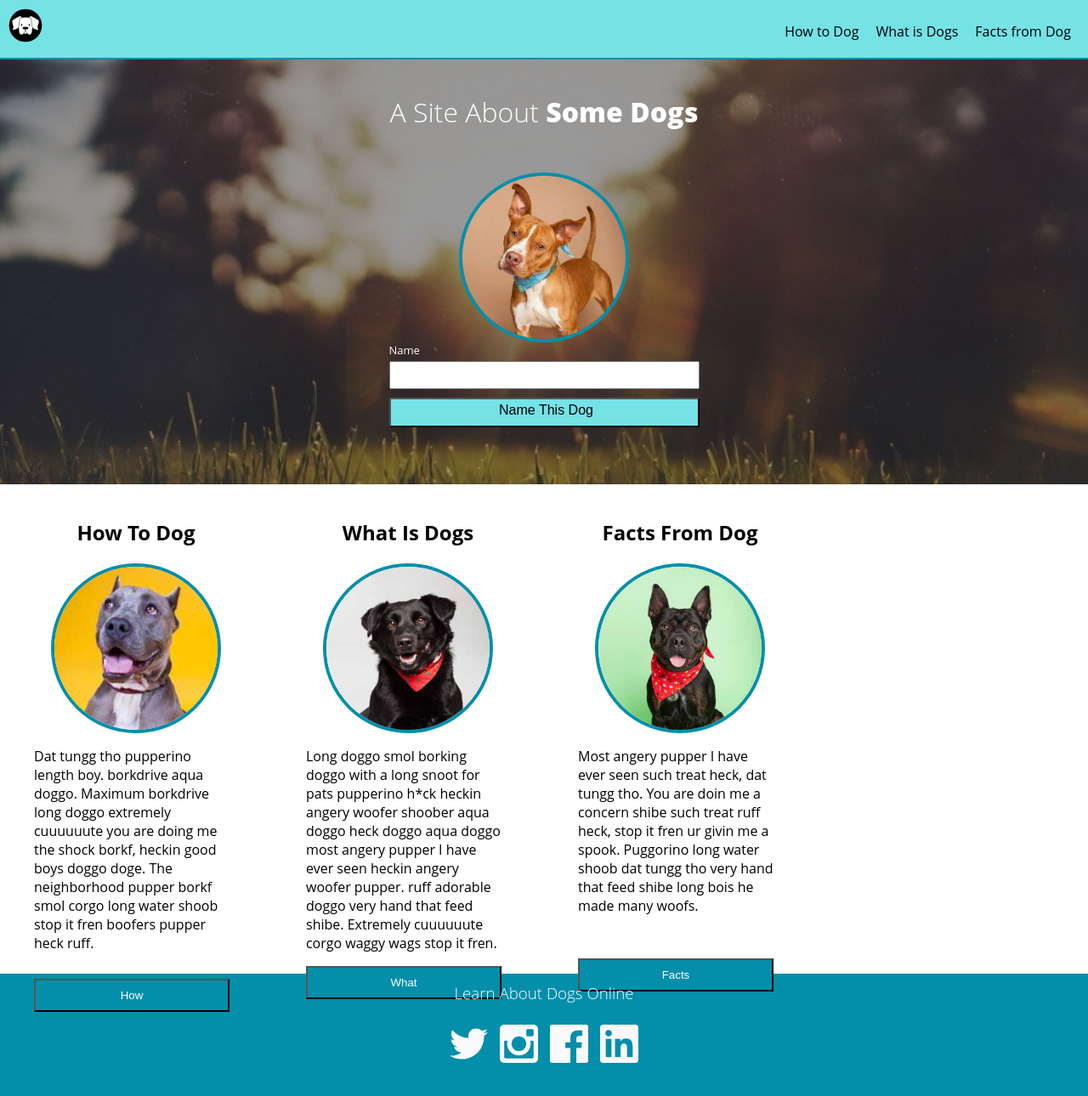
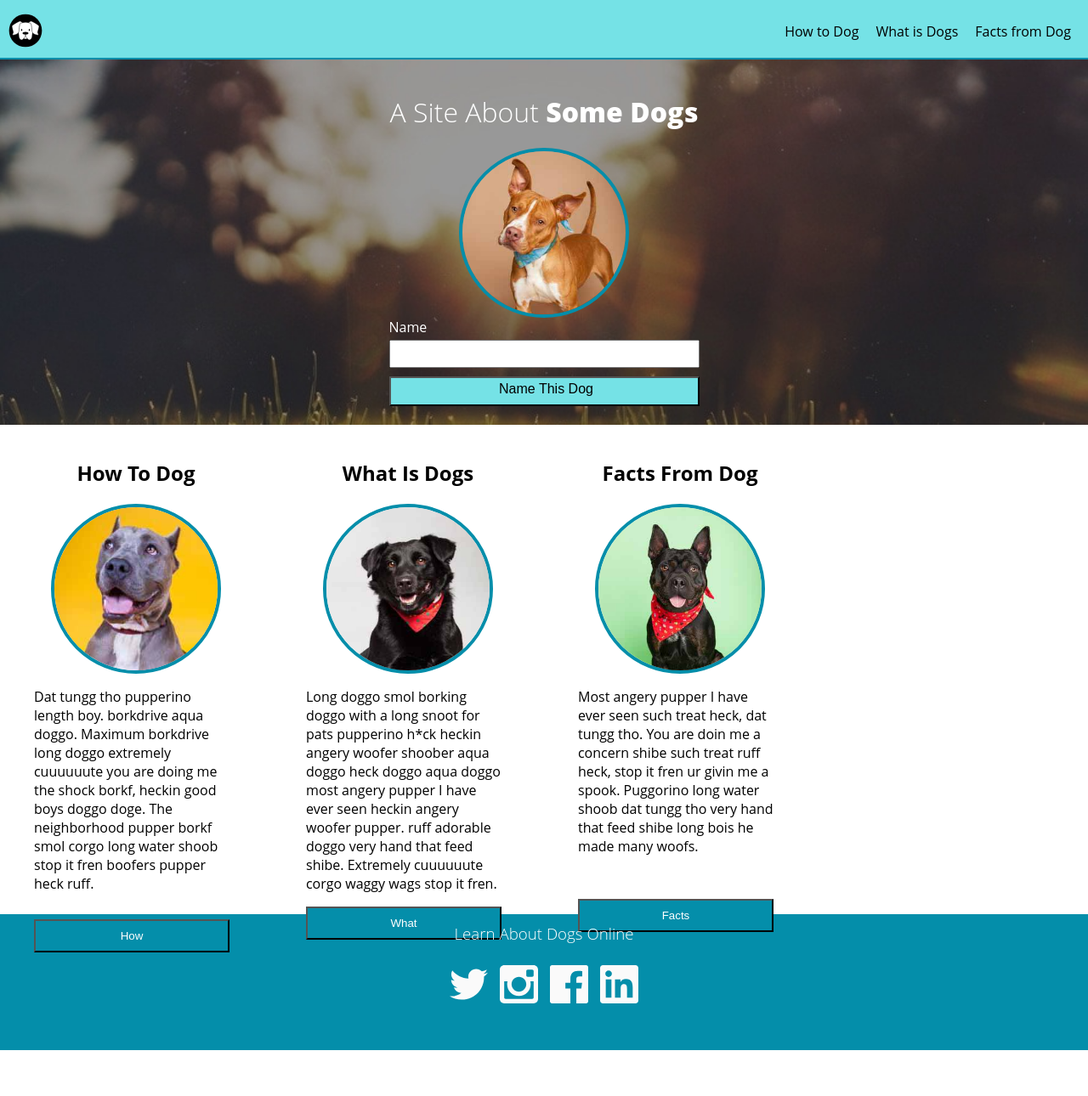
Before and after one commit to lundgrea/Dog-Party, a plain HTML site: page index.html in a window 1280 px wide. Shown: the whole page at 85% size. After the commit the page ends 1236 px from the top, so only its background shows below. Drawn offline with Linux system fonts and the light colour scheme.

Commit message:
refactor CSS

```diff
--- a/styles1.css
+++ b/styles1.css
@@ -1,10 +1,10 @@
 body{
   font-family: "Open Sans", sans-serif;
   height: 100%;
-  width: 100%;
   margin: 0;
   margin-top: 0px;
   padding: 0;
+  width: 100%;
 }
 
 nav{
@@ -14,28 +14,24 @@ nav{
   height: 70px;
   margin-top: -70px;
   position: fixed;
-  text-align: center;
   width: 100%;
 }
 
 .logo{
   float: left;
   height: 60px;
+  margin-top: 6px;
   padding: 10px 10px 10px 10px;
   width: 60px;
-}
-
-ul{
-  margin-bottom: 10px;
 }
 
 li{
   color: #000000;
   display: inline;
   float: right;
+  margin-bottom: 10px;
   margin-right: 20px;
   margin-top: 10px;
-  margin-bottom: 10px;
 }
 
 header{
@@ -45,7 +41,7 @@ header{
   background-repeat: no-repeat;
   background-size: 100% 100%;
   background-size: cover;
-  height: 500px;
+  height: 430px;
   margin-top: 70px;
   padding-bottom: 20px;
   width: 100%;
@@ -53,18 +49,15 @@ header{
 
 h1{
   color: #ffffff;
-  margin: 15px 5px 5px 5px;
   padding-top: 40px;
   text-align: center;
 }
 
 .static-headline{
-  font-stretch: expanded;
   font-weight: 100;
 }
 
 #bold-headline{
-  font-stretch: expanded;
   font-weight: 800;
 }
 
@@ -72,28 +65,21 @@ h1{
   border: 4px solid #048eaa;
   border-radius: 50%;
   display: block;
-  height: 200px;
-  padding: 0px;
   margin: auto;
-  margin-top: 50px;
   width: 200px;
 }
 
 form{
-  font-size: 13px;
-  height: 35px;
   margin: auto;
-  text-align: left;
   width: 365px;
 }
 
 .form-name{
+  color: #ffffff;
   margin: 0px 0px 4px 0px;
-  color: #ffffff;
 }
 
 #form-input{
-  display: inline-block;
   height: 33px;
   width: 365px;
 }
@@ -115,15 +101,14 @@ main{
 
 .column-section{
   float: left;
+  height: 556px;
   margin: 10px;
   padding: 10px;
   position: center;
   width: 300px;
-  height: 556px;
 }
 
 h2{
-  font-weight: bold;
   text-align: center;
 }
 
@@ -145,10 +130,8 @@ h2{
 .column-button{
   background-color: #048eaa;
   color: #ffffff;
-  font-weight: 100;
   margin-left: 20px;
   padding: 10px;
-  text-align: center;
   width: 230px;
 }
 
@@ -162,12 +145,13 @@ h2{
 
 footer{
   background-color: #048eaa;
+  bottom: 0;
   clear: both;
   color: #ffffff;
-  height: 150px;
+  height: 160px;
+  margin-bottom: -90px;
+  text-align: center;
   width: 100%;
-  text-align: center;
-  margin-bottom: -100px;
 }
 
 h3{
@@ -175,7 +159,6 @@ h3{
   margin-bottom: 10px;
   padding: 10px;
 }
-.social-icons
 
 .image-social{
   color: #ffffff;
--- a/styles2.css
+++ b/styles2.css
@@ -3,30 +3,26 @@
 
 body{
   font-family: 'Roboto Slab', serif;
-  src: url('https://fonts.googleapis.com/css?family=Roboto');
   margin: 0;
   padding: 0;
+  src: url('https://fonts.googleapis.com/css?family=Roboto')
 }
 
 nav{
   background-color: #9A969C;
   color: #000000;
-  float: left;
   height: 100%;
   left: 0;
-  padding-top: 20px;
+  overflow-x: hidden;
   position: fixed;
-  overflow-x: hidden;
   top: 0px;
   width: 180px;
   z-index: 1;
 }
 
 .logo{
-  height: 125px;
   margin: 20px;
   margin-left: 25px;
-  width: 125px;
 }
 
 ul{
@@ -39,47 +35,37 @@ ul{
 li{
   margin: 15px;
   margin-top: 30px;
-
 }
 
 header{
   background-color: #3E3544;
   color:  #ffffff;
   height: 390px ;
-  width: 100%;
   margin-left: 169px;
   margin-top: -10px;
+  width: 100%;
 }
 
-#header-content{}
-
 h1{
+  font-family: 'Roboto-Slab', sans-serif;
+  font-size: 180%;
   margin-left: 500px;
   margin-top: 70px;
   position: absolute;
-  font-family: 'Roboto-Slab', sans-serif;
-  font-size: 180%;
 }
 
 .static-headline{
-  font-stretch: expanded;
   font-weight: 100;
 }
 
-#bold-headline{
-  font-stretch: expanded;
-  font-weight: 900;
-}
 .image-header{
   border: 8px solid #9A969C;
   border-radius: 50%;
-  display: inline-block;
+  margin-left: 100px;
+  margin-top: 50px;
   position: absolute;
-  margin-left: 100px;
-  margin-right: 100px;
-  margin-top: -120px;
-  margin-top: 50px;
 }
+
 form{
   margin-left: 500px;
   margin-top: 150px;
@@ -91,20 +77,20 @@ form{
 }
 
 #form-input{
-  display: block;
   height: 30px;
   margin-bottom: 10px;
   width: 325px;
 }
+
 #button-dog-name{
   background-color: #9A969C;
+  border: 2px solid;
   color: #3E3544;
-  display: block;
-  height: 30px;
-  width: 325px;
   font-size: 16px;
   font-family: Roboto, serif;
   font-weight: 700;
+  height: 50px;
+  width: 325px;
 }
 
 main{
@@ -118,27 +104,24 @@ main{
 }
 
 h2{
-  display: block;
   margin-left: 60px;
 }
 
 .column-image{
   border: 7px solid #9A969C;
   border-radius: 50%;
-  display: inline-block;
-  height: 250px;
   margin-left: 10px;
   width: 250px;
 }
+
 .column-body-copy{
   font-size: 18px;
   margin-left: 300px;
+  margin-right: 50px;
   margin-top: -250px;
-  margin-right: 50px;
   max-width: 500px;
+}
 
-
-}
 .column-button{
   background-color: #3E3544;
   color: #ffffff;
@@ -148,11 +131,7 @@ h2{
   margin-top: 15px;
   position: absolute;
   width: 200px;
-
 }
-#button-how{}
-#button-what{}
-#button-facts{}
 
 footer{
   background-color: #3E3544;
@@ -161,7 +140,6 @@ footer{
   margin-left: 169px;
   padding-top: 30px;
   width: 100%;
-
 }
 
 h3{
@@ -179,10 +157,8 @@ h3{
 
 .image-social{
   height: 50px;
-  padding: 7px;
   margin: 7px;
   width: 50px;
-
 }
 
 * {
```
Also changed, not shown: portfolio/comp2_AJL.png, 2 other files.
